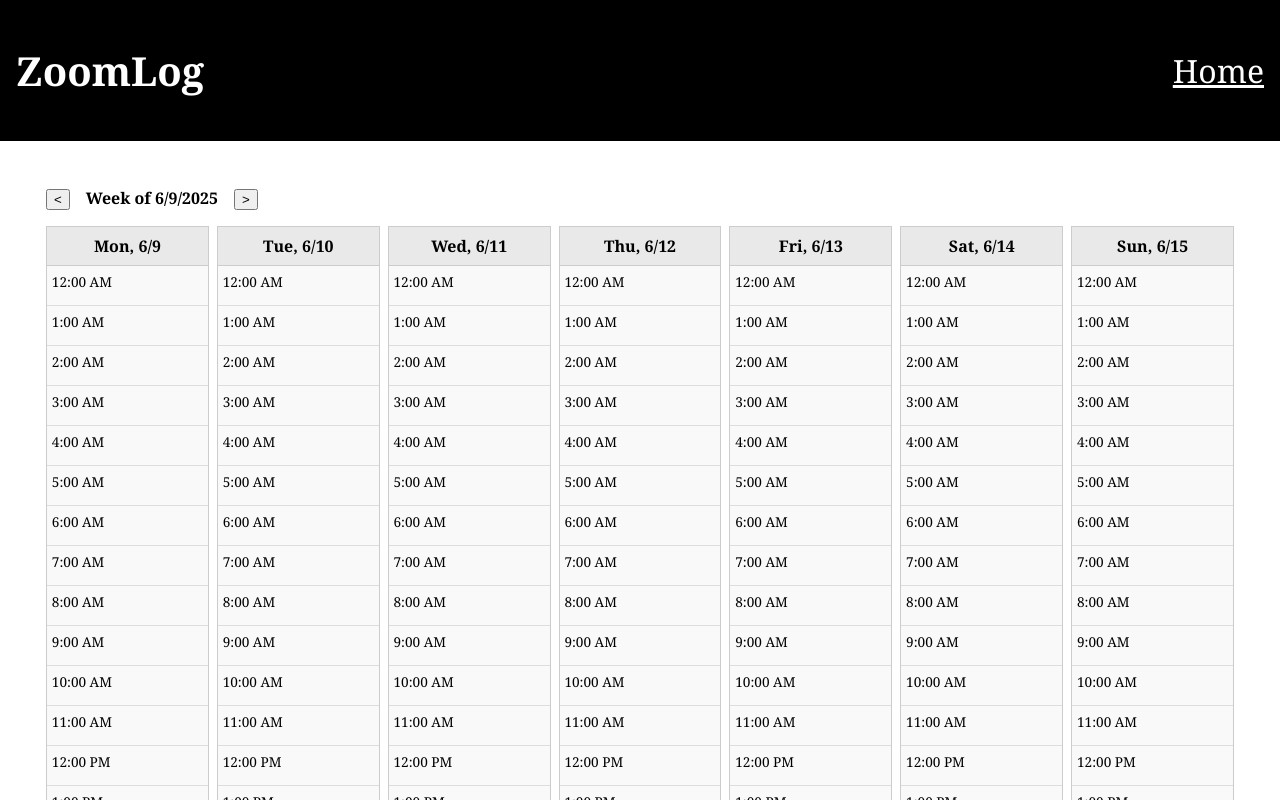
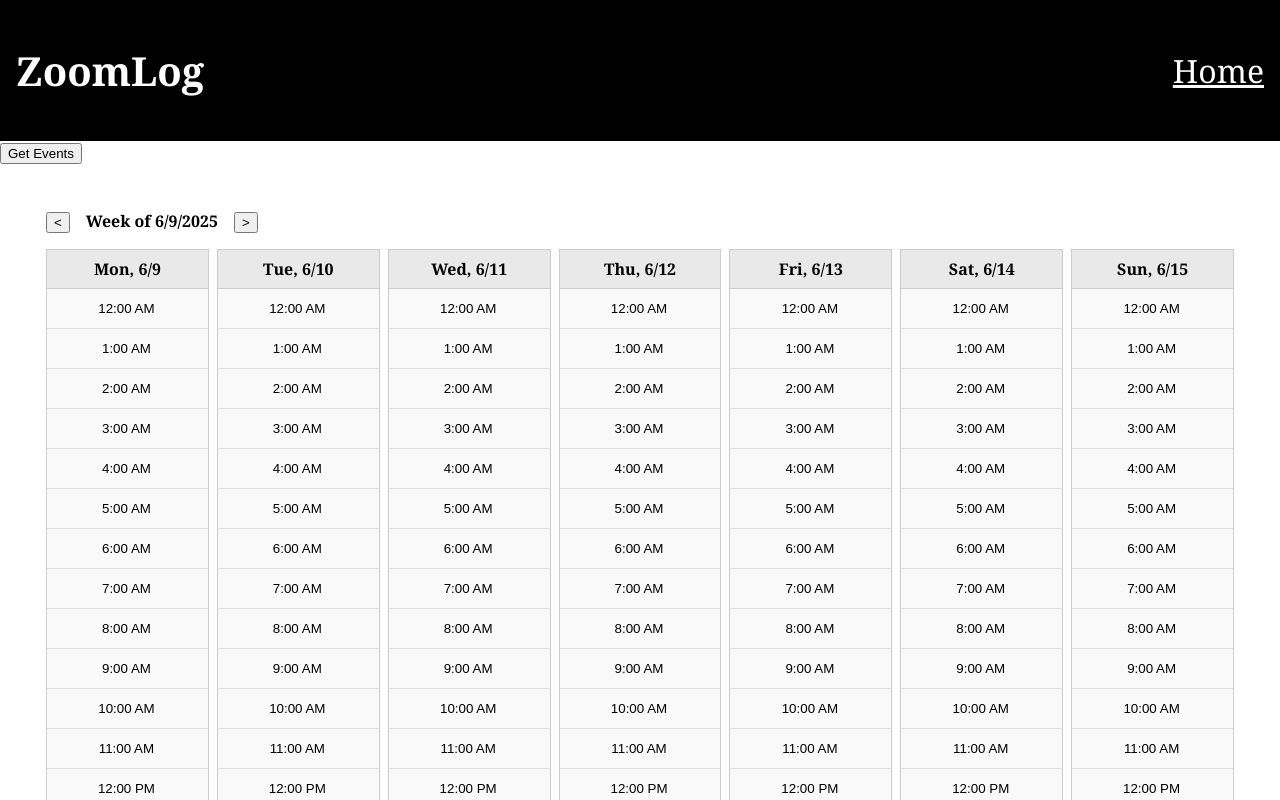
Before and after one commit to Collisteru/zoomLog, a React (Create React App) app in the folder client/: page / in a window 1280 px wide. Shown: the top 800 px of the page. Built offline with nearby package versions, Linux system fonts and the light colour scheme; no server answers.

Commit message:
Event adding and retrieval

```diff
--- a/client/public/index.html
+++ b/client/public/index.html
@@ -24,7 +24,7 @@
       work correctly both with client-side routing and a non-root public URL.
       Learn how to configure a non-root public URL by running `npm run build`.
     -->
-    <title>React App</title>
+    <title>ZoomLog</title>
   </head>
   <body>
     <noscript>You need to enable JavaScript to run this app.</noscript>
--- a/client/src/App.js
+++ b/client/src/App.js
@@ -1,25 +1,13 @@
 // client/src/App.js
-import axios from "axios";
-import { useEffect, useState } from "react";
+
 import "./App.css";
 import "./Calendar.js";
+import "./Notes.js";
+import "./getEvents.js";
 import WeeklyCalendar from "./Calendar.js";
+import { GetEventsButton } from "./getEvents.js";
 
 function App() {
-  const [notes, setNotes] = useState([]);
-  const [newNote, setNewNote] = useState({ title: "", body: "" });
-
-  useEffect(() => {
-    axios.get("/api/notes").then((res) => setNotes(res.data));
-  }, []);
-
-  const addNote = () => {
-    axios.post("/api/notes", newNote).then((res) => {
-      setNotes([...notes, res.data]);
-      setNewNote({ title: "", body: "" });
-    });
-  };
-
   return (
     <>
       <div className="app-container">
@@ -31,40 +19,8 @@ function App() {
         </header>
 
         <main className="App-main">
-          <h1> </h1>
+          <GetEventsButton />
           <WeeklyCalendar />
-
-          <span>Notes</span>
-          <div>
-            <div>Title:</div>
-            <input
-              value={newNote.title}
-              onChange={(e) =>
-                setNewNote({ ...newNote, title: e.target.value })
-              }
-            />
-          </div>
-
-          <div>
-            <div>Body:</div>
-            <textarea
-              value={newNote.body}
-              onChange={(e) => setNewNote({ ...newNote, body: e.target.value })}
-            />
-          </div>
-
-          <button onClick={addNote}>Add Note</button>
-
-          <ul>
-            {[...notes]
-              .reverse()
-              .filter((n) => n.title?.trim() || n.body?.trim()) // keep only nonempty notes
-              .map((n) => (
-                <li key={n.id}>
-                  <strong>{n.title}</strong>: {n.body}
-                </li>
-              ))}
-          </ul>
         </main>
       </div>
     </>
--- a/client/src/Calendar.js
+++ b/client/src/Calendar.js
@@ -1,5 +1,8 @@
 import React, { useState } from "react";
+// import axios from "axios";
 import "./App.css";
+
+// Setting up calendar with proper date handling
 
 function startOfWeek(date) {
   const d = new Date(date);
@@ -41,6 +44,41 @@ function generateHours() {
 }
 
 export default function WeeklyCalendar() {
+  // Clickable hours
+
+  const [newEventSlot, setNewEventSlot] = useState(null);
+  const [eventTitle, setEventTitle] = useState("");
+
+  const handleSlotClick = (day, hour) => {
+    // console.log("Clicked slot:", day, hour);
+    const start = new Date(day);
+    start.setHours(hour, 0, 0, 0);
+    setNewEventSlot(start);
+    submitEvent(start);
+  };
+
+  const submitEvent = async (start) => {
+    const end = new Date(start);
+    end.setHours(end.getHours() + 1);
+
+    const res = await fetch("http://localhost:5000/api/events", {
+      method: "POST",
+      headers: { "Content-Type": "application/json" },
+      body: JSON.stringify({
+        title: eventTitle,
+        startTime: start.toISOString(),
+        endTime: end.toISOString(),
+        notes: "Test notes",
+        next_steps: "Test next steps",
+      }),
+    });
+
+    const result = await res.json();
+    setNewEventSlot(null);
+    setEventTitle("Test Event");
+    console.log("Event created:", result);
+  };
+
   const [weekStart, setWeekStart] = useState(startOfWeek(new Date()));
 
   const prevWeek = () => setWeekStart(addDays(weekStart, -7));
@@ -68,9 +106,25 @@ export default function WeeklyCalendar() {
           <div key={day.toISOString()} className="calendar-day">
             <div className="calendar-day-header">{formatDate(day)}</div>
             <div className="calendar-day-body">
-              {hours.map((hour, i) => (
+              {hours.map((hourLabel, i) => (
                 <div key={i} className="calendar-hour-slot">
-                  {hour}
+                  <button
+                    style={{
+                      width: "100%",
+                      height: "100%",
+                      border: "none",
+                      background: "transparent",
+                      textAlign: "center",
+                      cursor: "pointer",
+                      paddingLeft: "4px",
+                    }}
+                    onClick={() => handleSlotClick(day, i)}
+                    aria-label={`Create event at ${hourLabel} on ${formatDate(
+                      day
+                    )}`}
+                  >
+                    {hourLabel}
+                  </button>
                 </div>
               ))}
             </div>
--- /dev/null
+++ b/client/src/Notes.js
@@ -0,0 +1,55 @@
+import React from "react";
+import axios from "axios";
+import { useEffect, useState } from "react";
+
+function Notes() {
+  const [notes, setNotes] = useState([]);
+  const [newNote, setNewNote] = useState({ title: "", body: "" });
+
+  useEffect(() => {
+    axios.get("/api/notes").then((res) => setNotes(res.data));
+  }, []);
+
+  const addNote = () => {
+    axios.post("/api/notes", newNote).then((res) => {
+      setNotes([...notes, res.data]);
+      setNewNote({ title: "", body: "" });
+    });
+  };
+
+  return (
+    <>
+      <span>Notes</span>
+      <div>
+        <div>Title:</div>
+        <input
+          value={newNote.title}
+          onChange={(e) => setNewNote({ ...newNote, title: e.target.value })}
+        />
+      </div>
+
+      <div>
+        <div>Body:</div>
+        <textarea
+          value={newNote.body}
+          onChange={(e) => setNewNote({ ...newNote, body: e.target.value })}
+        />
+      </div>
+
+      <button onClick={addNote}>Add Note</button>
+
+      <ul>
+        {[...notes]
+          .reverse()
+          .filter((n) => n.title?.trim() || n.body?.trim()) // keep only nonempty notes
+          .map((n) => (
+            <li key={n.id}>
+              <strong>{n.title}</strong>: {n.body}
+            </li>
+          ))}
+      </ul>
+    </>
+  );
+}
+
+export default Notes;
--- /dev/null
+++ b/client/src/getEvents.js
@@ -0,0 +1,25 @@
+import React from "react";
+import axios from "axios";
+
+/**
+ * Fetches events from the server API.
+ * @returns {Promise<Array>} Resolves to an array of event objects.
+ */
+export async function getEvents() {
+  try {
+    const response = await axios.get("http://localhost:5000/api/events");
+    return response.data;
+  } catch (error) {
+    console.error("Failed to fetch events:", error);
+    return [];
+  }
+}
+
+export function GetEventsButton() {
+  const handleClick = async () => {
+    const events = await getEvents();
+    console.log(events);
+  };
+
+  return <button onClick={handleClick}>Get Events</button>;
+}
```
